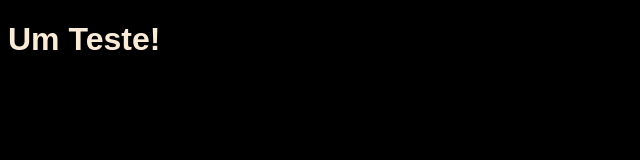
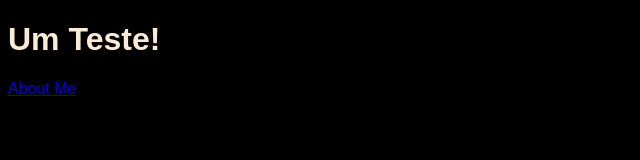
Before and after one commit to Gustavo-AX/CodeRunsOnCoffe, a plain HTML site: page index.html in a window 1280 px wide. Shown: the full height of the page, 0-640 px from the left. Drawn offline with Linux system fonts and the light colour scheme.

Commit message:
Update index.html

```diff
--- a/index.html
+++ b/index.html
@@ -8,5 +8,6 @@
 </head>
 <body>
     <h1>Um Teste!</h1>
+    <a href = "aboutMe.html"> About Me </a>
 </body>
 </html>
```
